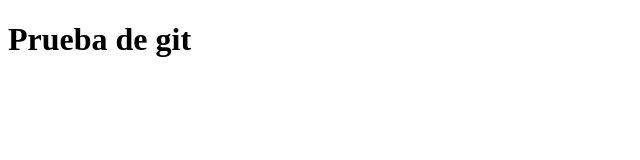
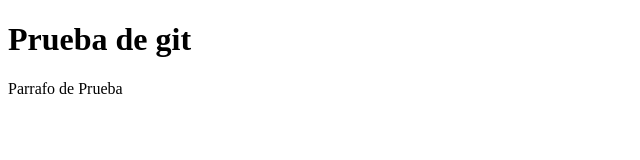
Before and after one commit to mati-gif/Prueba, a plain HTML site: page index.html in a window 1280 px wide. Shown: the whole page, without its empty margins (0-640 px from the left). Drawn offline with Linux system fonts and the light colour scheme.

Commit message:
creado about html y styles css

```diff
--- a/index.html
+++ b/index.html
@@ -7,5 +7,6 @@
 </head>
 <body>
     <h1>Prueba de git</h1>
+    <p>Parrafo de Prueba</p>
 </body>
 </html>
```
Also changed, not shown: about.html (added), styles.css (added).
